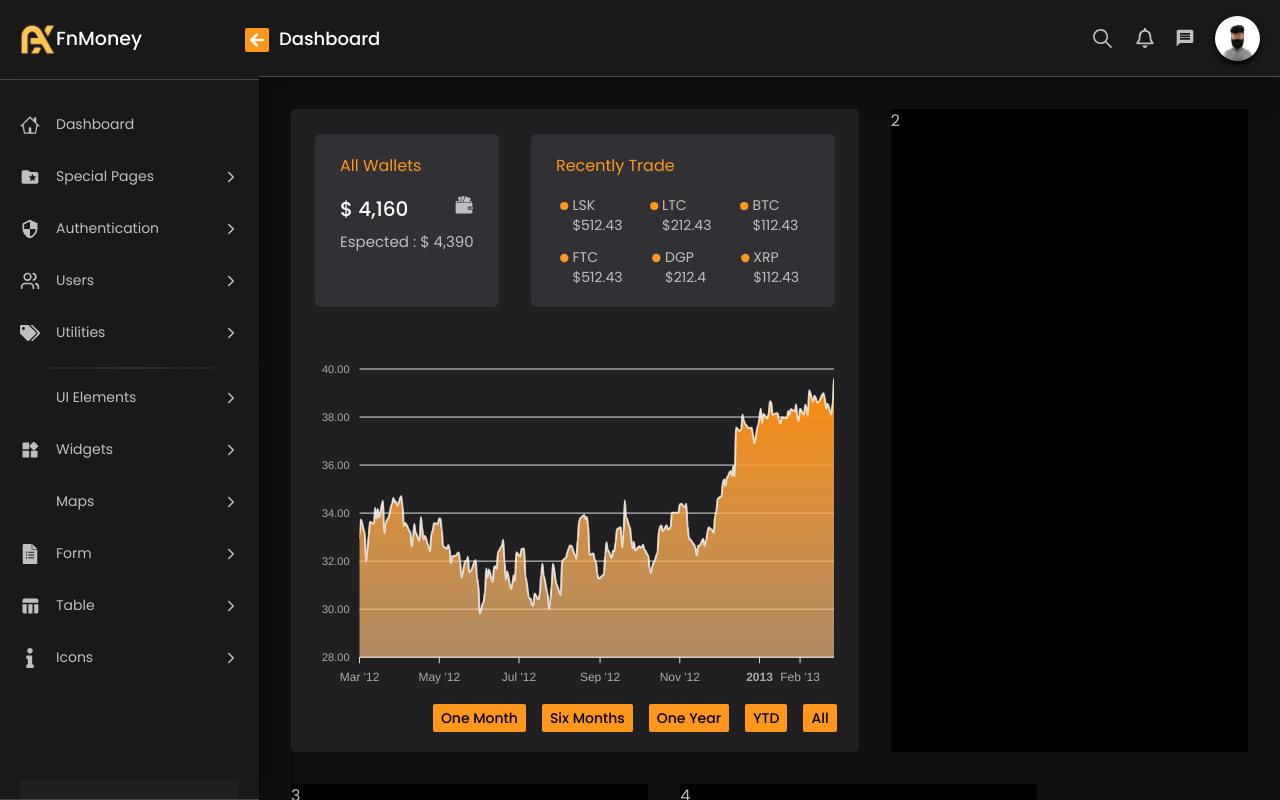
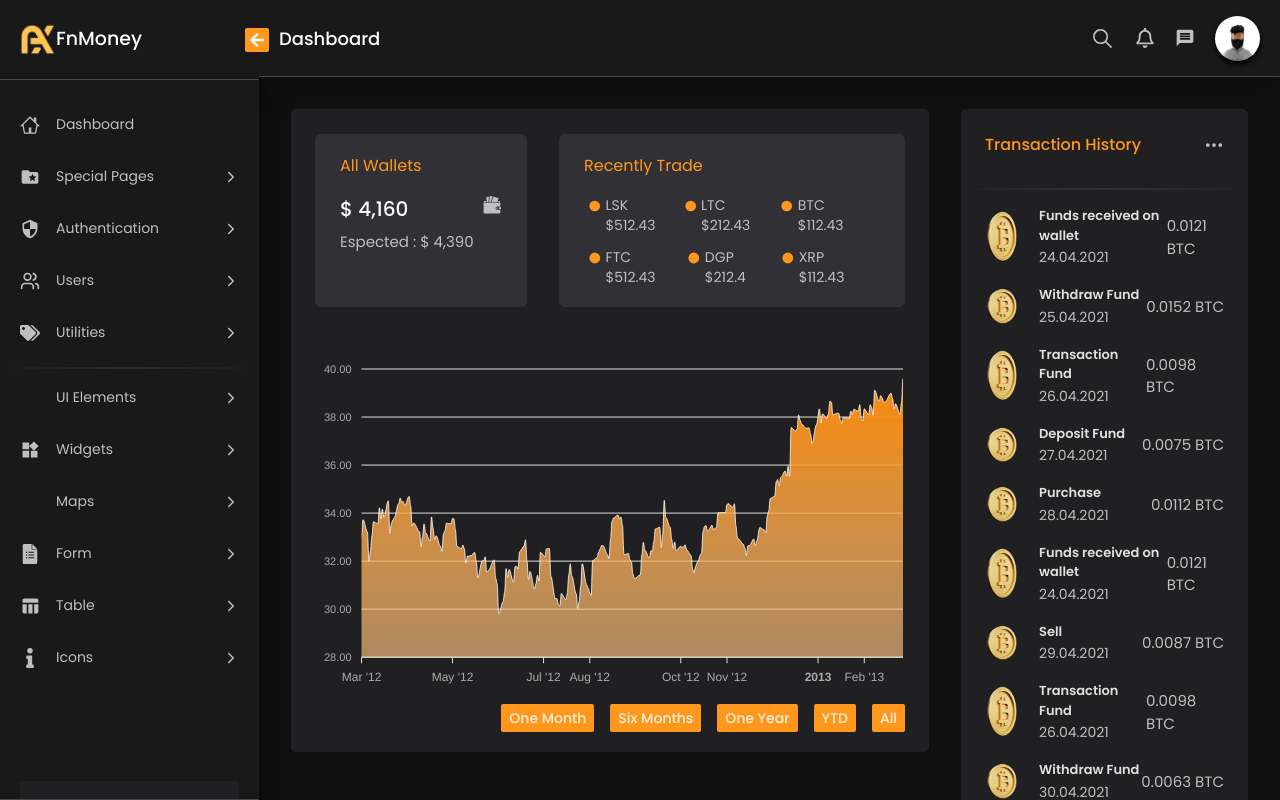
Before and after one commit to zoro-diablo/Coinex, a React (Vite) app: page / in a window 1280 px wide. Built offline with nearby package versions, Linux system fonts and the light colour scheme; some icons are missing.

Commit message:
Refactor portfolio layout and add transaction component

```diff
--- a/src/Routes/portfolio/Portfolio.jsx
+++ b/src/Routes/portfolio/Portfolio.jsx
@@ -1,6 +1,7 @@
 import Graph from "../../components/graph/Graph"
 import Navbar from "../../components/navbar/Navbar"
 import Sidebar from "../../components/sidebar/Sidebar"
+import Transaction from "../../components/transaction/Transaction"
 import "./portfolio.scss"
 
 
@@ -12,12 +13,16 @@ const Portfolio = () => {
       </div>
       <div className='main bg-[#0c0c0c0;]'>
         <Navbar />
-        <div className=' w-100% grid grid-cols-5 gap-[32px]'>
-          <div className='col-span-3  mt-[32px] ml-[32px]'><Graph /></div>
-          <div className='col-span-2 bg-black mt-[32px] mr-[32px]'>2</div>
-          <div className='col-span-2 bg-black  ml-[32px]'>3</div>
-          <div className='col-span-2 bg-black  mr-[32px]'>4</div>
-          <div className='col-span-5 bg-black  '>5</div>
+        <div className=' w-100% grid grid-cols-6 grid-rows-6 gap-[32px]'>
+          <div className='col-span-4 row-span-3  mt-[32px] ml-[32px]'>
+            <Graph />
+          </div>
+          <div className='col-span-2 row-span-4 mt-[32px] mr-[32px]'>
+            <Transaction />
+          </div>
+          <div className='col-span-4 row-span-2 bg-black  ml-[32px]'>3</div>
+          <div className='col-span-2 row-span-1 bg-black  mr-[32px]'>4</div>
+          <div className='col-span-5 bg-black'>5</div>
         </div>
       </div>
     </div>
--- /dev/null
+++ b/src/components/Table/TableSwitch.jsx
@@ -0,0 +1,9 @@
+
+
+const TableSwitch = () => {
+  return (
+    <div>TableSwitch</div>
+  )
+}
+
+export default TableSwitch
--- a/src/components/graph/Areagraph.jsx
+++ b/src/components/graph/Areagraph.jsx
@@ -307,6 +307,7 @@ var options = {
     type: 'datetime',
     min: new Date('01 Mar 2012').getTime(),
     tickAmount: 6,
+
     labels: {
       style: {
         colors: '#ffffff9f',
@@ -320,13 +321,12 @@ var options = {
       },
     },
   },
+
   tooltip: {
-    theme:'dark',
+    theme: 'dark',
     x: {
       format: 'dd MMM yyyy',
-
     },
-
   },
   fill: {
     colors: ['#fa8909'],
@@ -340,7 +340,7 @@ var options = {
   },
   stroke: {
     colors: ['#ffffffc9'],
-    width: 2,
+    width: 1,
   },
 }
 
@@ -415,19 +415,39 @@ class ArearGraph extends React.Component {
       <div className=''>
         <div id='chart-timeline'></div>
         <div className='flex justify-end gap-x-4 mb-5 mr-2'>
-            <button id='one_month' onClick={this.handleOneMonthClick} className='bg-[#ff971d] hover:text-gray-300 text-black text-sm py-1 px-2 rounded-sm font-medium'>
+          <button
+            id='one_month'
+            onClick={this.handleOneMonthClick}
+            className='bg-[#ff971d] hover:bg-[#ff961de1] hover:text-black text-[#ffffffda] text-sm py-1 px-2 rounded-sm font-medium'
+          >
             One Month
           </button>
-            <button id='six_months' onClick={this.handleSixMonthsClick} className='bg-[#ff971d] hover:text-gray-300 text-black text-sm py-1 px-2 rounded-sm font-medium'>
+          <button
+            id='six_months'
+            onClick={this.handleSixMonthsClick}
+            className='bg-[#ff971d] hover:bg-[#ff961de1] hover:text-black text-[#ffffffda] text-sm py-1 px-2 rounded-sm font-medium'
+          >
             Six Months
           </button>
-            <button id='one_year' onClick={this.handleOneYearClick} className='bg-[#ff971d] hover:text-gray-300 text-black text-sm py-1 px-2 rounded-sm font-medium'>
+          <button
+            id='one_year'
+            onClick={this.handleOneYearClick}
+            className='bg-[#ff971d] hover:bg-[#ff961de1] hover:text-black text-[#ffffffda] text-sm py-1 px-2 rounded-sm font-medium'
+          >
             One Year
           </button>
-            <button id='ytd' onClick={this.handleYTDClick} className='bg-[#ff971d] hover:text-gray-300 text-black text-sm py-1 px-2 rounded-sm font-medium'>
+          <button
+            id='ytd'
+            onClick={this.handleYTDClick}
+            className='bg-[#ff971d] hover:bg-[#ff961de1] hover:text-black text-[#ffffffda] text-sm py-1 px-2 rounded-sm font-medium'
+          >
             YTD
           </button>
-            <button id='all' onClick={this.handleAllClick} className='bg-[#ff971d] hover:text-gray-300 text-black text-sm py-1 px-2 rounded-sm font-medium'>
+          <button
+            id='all'
+            onClick={this.handleAllClick}
+            className='bg-[#ff971d] hover:bg-[#ff961de1] hover:text-black text-[#ffffffda] text-sm py-1 px-2 rounded-sm font-medium'
+          >
             All
           </button>
         </div>
--- a/src/components/graph/Graph.jsx
+++ b/src/components/graph/Graph.jsx
@@ -20,7 +20,7 @@ const Graph = () => {
       </div>
       <div className='col-span-3 mt-[25px] mr-[24px] bg-[#313135] px-[25px] py-[20px] rounded-md'>
         <span className='text-[#ff971d]'>Recently Trade</span>
-        <div className='flex mt-[17px] gap-x-4 '>
+        <div className='flex mt-[17px] justify-between  mr-2'>
           <div className='flex'>
             <GoDotFill size={22} className='text-[#ff971d]' />
             <span className='text-sm'>LSK $512.43</span>
@@ -34,7 +34,7 @@ const Graph = () => {
             <span className='text-sm'>BTC $112.43</span>
           </div>
         </div>
-        <div className='flex mt-[12px] gap-x-4 '>
+        <div className='flex mt-[12px] justify-between mr-2 '>
           <div className='flex'>
             <GoDotFill size={22} className='text-[#ff971d]' />
             <span className='text-sm'>FTC $512.43</span>
--- /dev/null
+++ b/src/components/transaction/Transaction.jsx
@@ -0,0 +1,83 @@
+import { BsThreeDots } from 'react-icons/bs'
+
+const Transaction = () => {
+  const transactions = [
+    {
+      id: 1,
+      date: '24.04.2021',
+      amount: '0.0121 BTC',
+      type: 'Funds received on wallet',
+    },
+    { id: 2, date: '25.04.2021', amount: '0.0152 BTC', type: 'Withdraw Fund' },
+    {
+      id: 3,
+      date: '26.04.2021',
+      amount: '0.0098 BTC',
+      type: 'Transaction Fund',
+    },
+    { id: 4, date: '27.04.2021', amount: '0.0075 BTC', type: 'Deposit Fund' },
+    { id: 5, date: '28.04.2021', amount: '0.0112 BTC', type: 'Purchase' },
+    {
+      id: 6,
+      date: '24.04.2021',
+      amount: '0.0121 BTC',
+      type: 'Funds received on wallet',
+    },
+    { id: 7, date: '29.04.2021', amount: '0.0087 BTC', type: 'Sell' },
+    {
+      id: 8,
+      date: '26.04.2021',
+      amount: '0.0098 BTC',
+      type: 'Transaction Fund',
+    },
+    { id: 9, date: '30.04.2021', amount: '0.0063 BTC', type: 'Withdraw Fund' },
+    { id: 10, date: '01.05.2021', amount: '0.0145 BTC', type: 'Purchase' },
+    { id: 11, date: '02.05.2021', amount: '0.0132 BTC', type: 'Deposit Fund' },
+  ]
+  return (
+    <div className='bg-[#202022] rounded-md'>
+      <div className='flex justify-between items-center p-[24px] '>
+        <div>
+          <p className='text-[#ff971d] text-[16px] font-medium'>
+            Transaction History
+          </p>
+        </div>
+        <div>
+          <BsThreeDots size={20} className='cursor-pointer' />
+        </div>
+      </div>
+      <div className=' mt-2 line-bar inset-x-0 h-px -translate-y-1/2 bg-transparent bg-gradient-to-r from-transparent via-gray-600 to-transparent opacity-75'></div>
+
+      {transactions.map((transaction) => (
+        <div
+          className='flex  items-center my-4 justify-between'
+          key={transaction.id}
+        >
+          <div className='pl-5 flex gap-x-4'>
+            <img src='/coin.png' alt='coin' width={42} />
+            <div>
+              <div>
+                <p className='text-[13px] text-[#ffffffdb] font-semibold'>
+                  {transaction.type}
+                </p>
+              </div>
+              <div>
+                <span className='text-[14px]'>{transaction.date}</span>
+              </div>
+            </div>
+          </div>
+          <div className=''>
+            <p className='text-[15px] mr-6'>{transaction.amount}</p>
+          </div>
+        </div>
+      ))}
+      <div className='flex justify-center mt-10 items-center pb-5'>
+        <button className='bg-[#ff971d] hover:bg-[#ff961dcb] hover:text-[black] text-[#ffffff] text-[14px] font-medium  py-2 px-5 rounded-md'>
+          See All
+        </button>
+      </div>
+    </div>
+  )
+}
+
+export default Transaction
```
Also changed, not shown: public/coin.png (added), src/components/graph/graph.scss (line endings or trailing spaces). Lines whose indentation alone changed are shown as unchanged.
